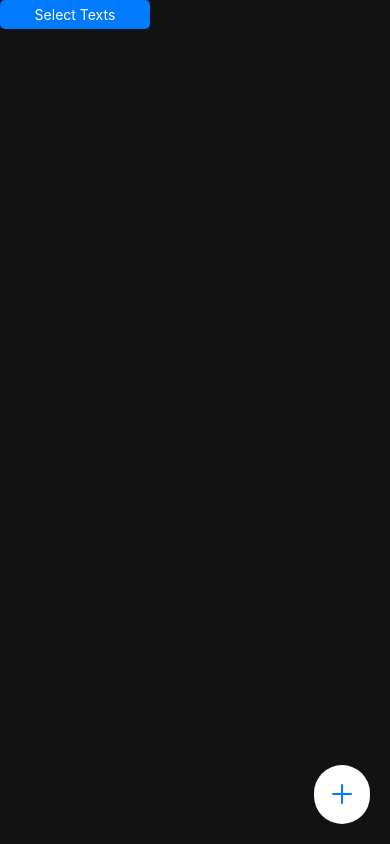
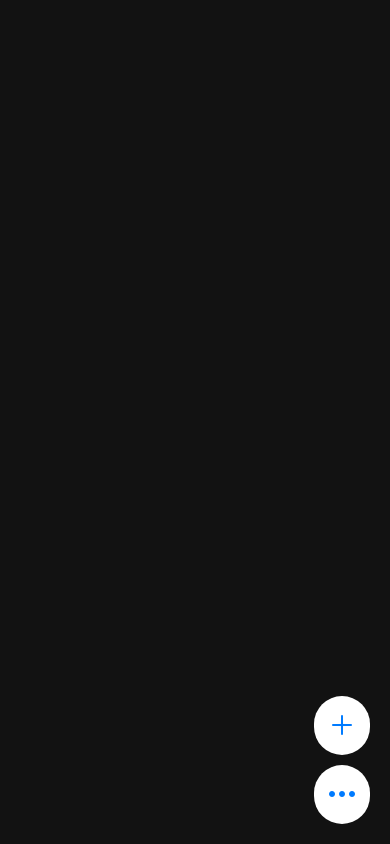
Before and after one commit to sjankdev/MinimalisticTyper, a React Native app: screen /Main in a window 390 px wide. Built offline with nearby package versions, Linux system fonts and the light colour scheme.

Commit message:
Icon for additional optios and implementaiton

```diff
--- a/MainPage.tsx
+++ b/MainPage.tsx
@@ -23,11 +23,11 @@ const formatDate = (date: Date) => {
 
 const MainPage: React.FC<{ navigation: any }> = ({ navigation }) => {
   const [texts, setTexts] = useState<SavedText[]>([]);
-  const [selectedIndices, setSelectedIndices] = useState<number[]>([]);
-  const [isSelectMode, setIsSelectMode] = useState<boolean>(false);
   const [dialogVisible, setDialogVisible] = useState<boolean>(false);
-  const [bulkDeleteDialogVisible, setBulkDeleteDialogVisible] = useState<boolean>(false);
   const [deleteIndex, setDeleteIndex] = useState<number | null>(null);
+  const [sideMenuVisible, setSideMenuVisible] = useState<boolean>(false);
+  const [selectionMode, setSelectionMode] = useState<boolean>(false);
+  const [selectedTexts, setSelectedTexts] = useState<Set<number>>(new Set());
 
   const storeData = async (texts: SavedText[]) => {
     try {
@@ -63,19 +63,6 @@ const MainPage: React.FC<{ navigation: any }> = ({ navigation }) => {
     setDialogVisible(true);
   };
 
-  const confirmDeleteSelectedTexts = () => {
-    setBulkDeleteDialogVisible(true);
-  };
-
-  const deleteSelectedTexts = async () => {
-    const updatedTexts = texts.filter((_, i) => !selectedIndices.includes(i));
-    setTexts(updatedTexts);
-    await storeData(updatedTexts);
-    setSelectedIndices([]);
-    setIsSelectMode(false);
-    setBulkDeleteDialogVisible(false);
-  };
-
   useEffect(() => {
     loadData();
   }, []);
@@ -101,54 +88,42 @@ const MainPage: React.FC<{ navigation: any }> = ({ navigation }) => {
     navigation.navigate('Typing', { addText, initialText: text, initialTitle: title, index });
   };
 
-  const toggleSelect = (index: number) => {
-    if (selectedIndices.includes(index)) {
-      setSelectedIndices(selectedIndices.filter(i => i !== index));
-    } else {
-      setSelectedIndices([...selectedIndices, index]);
-    }
+  const handleAdditionalOperations = () => {
+    setSideMenuVisible(!sideMenuVisible);
   };
 
-  const toggleSelectAll = () => {
-    if (selectedIndices.length === texts.length) {
-      setSelectedIndices([]);
-    } else {
-      setSelectedIndices(texts.map((_, index) => index));
-    }
+  const handleSelectTexts = () => {
+    setSelectionMode(true);
+    setSelectedTexts(new Set());
+    setSideMenuVisible(false);
   };
 
-  const renderHeader = () => {
-    if (isSelectMode) {
-      return (
-        <View style={styles.header}>
-          <TouchableOpacity onPress={toggleSelectAll}>
-            <Text style={styles.buttonText}>
-              {selectedIndices.length === texts.length ? 'Deselect All' : 'Select All'}
-            </Text>
-          </TouchableOpacity>
-          <TouchableOpacity onPress={confirmDeleteSelectedTexts} disabled={selectedIndices.length === 0}>
-            <Text style={[styles.buttonText, { color: selectedIndices.length === 0 ? 'gray' : '#C62828' }]}>
-              Delete Selected
-            </Text>
-          </TouchableOpacity>
-        </View>
-      );
+  const toggleSelectText = (index: number) => {
+    setSelectedTexts(prev => {
+      const newSelection = new Set(prev);
+      if (newSelection.has(index)) {
+        newSelection.delete(index);
+      } else {
+        newSelection.add(index);
       }
-    return null;
+      return newSelection;
+    });
+  };
+
+  const deleteSelectedTexts = async () => {
+    const updatedTexts = texts.filter((_, index) => !selectedTexts.has(index));
+    setTexts(updatedTexts);
+    await storeData(updatedTexts);
+    setSelectedTexts(new Set());
+    setSelectionMode(false);
   };
 
   const renderItem = ({ item, index }: { item: SavedText; index: number }) => {
     const truncatedText = item.text.length > 100 ? item.text.slice(0, 100) + '...' : item.text;
 
     return (
-      <TouchableOpacity onPress={() => {
-        if (isSelectMode) {
-          toggleSelect(index);
-        } else {
-          handleEditText(item.title, item.text, index);
-        }
-      }}>
-        <View style={[styles.textContainer, selectedIndices.includes(index) && styles.selectedTextContainer]}>
+      <TouchableOpacity onPress={() => selectionMode ? toggleSelectText(index) : handleEditText(item.title, item.text, index)}>
+        <View style={[styles.textContainer, selectedTexts.has(index) && styles.selectedText]}>
           <View style={styles.textContent}>
             <Text style={styles.titleText} numberOfLines={1} ellipsizeMode="tail">
               {item.title}
@@ -166,15 +141,11 @@ const MainPage: React.FC<{ navigation: any }> = ({ navigation }) => {
             <Text style={styles.dateText}>{item.date || ''}</Text>
           </View>
           <View style={styles.deleteButton}>
-            <TouchableOpacity onPress={() => {
-              if (isSelectMode) {
-                toggleSelect(index);
-              } else {
-                confirmDelete(index);
-              }
-            }}>
+            {!selectionMode && (
+              <TouchableOpacity onPress={() => confirmDelete(index)}>
                 <Icon name="trash-outline" size={24} color="#C62828" />
               </TouchableOpacity>
+            )}
           </View>
         </View>
       </TouchableOpacity>
@@ -183,18 +154,6 @@ const MainPage: React.FC<{ navigation: any }> = ({ navigation }) => {
 
   return (
     <SafeAreaView style={styles.container}>
-      <View style={styles.selectButtonContainer}>
-        <TouchableOpacity onPress={() => {
-          setIsSelectMode(!isSelectMode);
-          setSelectedIndices([]);
-        }} style={[styles.selectButton, isSelectMode && styles.selectButtonActive]}>
-          <Text style={styles.selectButtonText}>{isSelectMode ? 'Cancel Selection' : 'Select Texts'}</Text>
-        </TouchableOpacity>
-      </View>
-      <View style={styles.spacer} />
-
-      {renderHeader()}
-
       <FlatList
         data={texts}
         keyExtractor={(item, index) => index.toString()}
@@ -202,16 +161,49 @@ const MainPage: React.FC<{ navigation: any }> = ({ navigation }) => {
         showsVerticalScrollIndicator={false}
       />
 
+      {selectionMode && (
+        <View style={styles.selectionActions}>
+          <TouchableOpacity onPress={() => setSelectedTexts(new Set(texts.map((_, i) => i)))}>
+            <Text style={styles.actionText}>Select All</Text>
+          </TouchableOpacity>
+          <TouchableOpacity onPress={deleteSelectedTexts}>
+            <Text style={styles.actionText}>Delete Selected</Text>
+          </TouchableOpacity>
+          <TouchableOpacity onPress={() => {
+            setSelectionMode(false);
+            setSelectedTexts(new Set());
+          }}>
+            <Text style={styles.actionText}>Cancel</Text>
+          </TouchableOpacity>
+        </View>
+      )}
+
+      <View style={styles.buttonContainer}>
         <TouchableOpacity
           style={styles.startTypingButton}
-        onPress={() => {
-          setIsSelectMode(false);
-          setSelectedIndices([]);
-          navigation.navigate('Typing', { addText });
-        }}
+          onPress={() => navigation.navigate('Typing', { addText })}
         >
           <Icon name="add" size={32} color="#007BFF" />
         </TouchableOpacity>
+
+        <TouchableOpacity
+          style={styles.additionalButton}
+          onPress={handleAdditionalOperations}
+        >
+          <Icon name="ellipsis-horizontal" size={32} color="#007BFF" />
+        </TouchableOpacity>
+      </View>
+
+      {sideMenuVisible && (
+        <View style={styles.sideMenu}>
+          <TouchableOpacity onPress={handleSelectTexts} style={styles.menuItem}>
+            <Text style={styles.menuText}>Select Texts</Text>
+          </TouchableOpacity>
+          <TouchableOpacity onPress={() => setSideMenuVisible(false)} style={styles.menuItem}>
+            <Text style={styles.menuText}>Cancel</Text>
+          </TouchableOpacity>
+        </View>
+      )}
 
       <ConfirmationDialog
         visible={dialogVisible}
@@ -228,14 +220,6 @@ const MainPage: React.FC<{ navigation: any }> = ({ navigation }) => {
           setDialogVisible(false);
           setDeleteIndex(null);
         }}
-      />
-
-      <ConfirmationDialog
-        visible={bulkDeleteDialogVisible}
-        title="Delete Selected"
-        message="Are you sure you want to delete the selected texts?"
-        onConfirm={deleteSelectedTexts}
-        onCancel={() => setBulkDeleteDialogVisible(false)}
       />
     </SafeAreaView>
   );
@@ -260,8 +244,8 @@ const styles = StyleSheet.create({
     flexDirection: 'row',
     justifyContent: 'space-between',
   },
-  selectedTextContainer: {
-    backgroundColor: '#007BFF',
+  selectedText: {
+    backgroundColor: '#444',
   },
   dateItem: {
     justifyContent: 'center',
@@ -271,46 +255,25 @@ const styles = StyleSheet.create({
     color: 'lightgray',
     fontSize: 12,
   },
-  header: {
-    flexDirection: 'row',
-    justifyContent: 'space-between',
-    marginBottom: 8,
-    paddingHorizontal: 10,
-    backgroundColor: '#121212',
-  },
-  buttonText: {
-    color: '#fff',
-    fontSize: 14,
-    margin: 4,
-  },
-  startTypingButton: {
+  buttonContainer: {
     position: 'absolute',
     bottom: 20,
     right: 20,
+  },
+  startTypingButton: {
     backgroundColor: '#fff',
     padding: 12,
     borderRadius: 50,
     alignItems: 'center',
     elevation: 3,
+    marginBottom: 10,
   },
-  selectButtonContainer: {
-    alignItems: 'flex-start',
-    marginBottom: 8,
-  },
-  selectButton: {
-    backgroundColor: '#007BFF',
-    paddingVertical: 6,
-    paddingHorizontal: 12,
-    borderRadius: 5,
+  additionalButton: {
+    backgroundColor: '#fff',
+    padding: 12,
+    borderRadius: 50,
     alignItems: 'center',
-    width: 150,
-  },
-  selectButtonActive: {
-    backgroundColor: '#C62828',
-  },
-  selectButtonText: {
-    color: '#fff',
-    fontSize: 14,
+    elevation: 3,
   },
   deleteButton: {
     justifyContent: 'center',
@@ -319,13 +282,36 @@ const styles = StyleSheet.create({
   textContent: {
     flex: 1,
   },
-  spacer: {
-    height: 10,
+  sideMenu: {
+    position: 'absolute',
+    top: 60,
+    right: 20,
+    backgroundColor: '#fff',
+    borderRadius: 8,
+    padding: 10,
+    elevation: 5,
+    width: 200,
   },
-  emptyList: {
-    flex: 1,
-    justifyContent: 'center',
-    alignItems: 'center',
+  menuItem: {
+    paddingVertical: 10,
+  },
+  menuText: {
+    color: '#007BFF',
+    fontSize: 16,
+  },
+  selectionActions: {
+    position: 'absolute',
+    bottom: 10,
+    left: 0,
+    right: 0,
+    flexDirection: 'row',
+    justifyContent: 'space-evenly',
+    backgroundColor: '#333',
+    paddingVertical: 10,
+  },
+  actionText: {
+    color: '#fff',
+    fontSize: 16,
   },
 });
 
```
Lines whose indentation alone changed are shown as unchanged.
